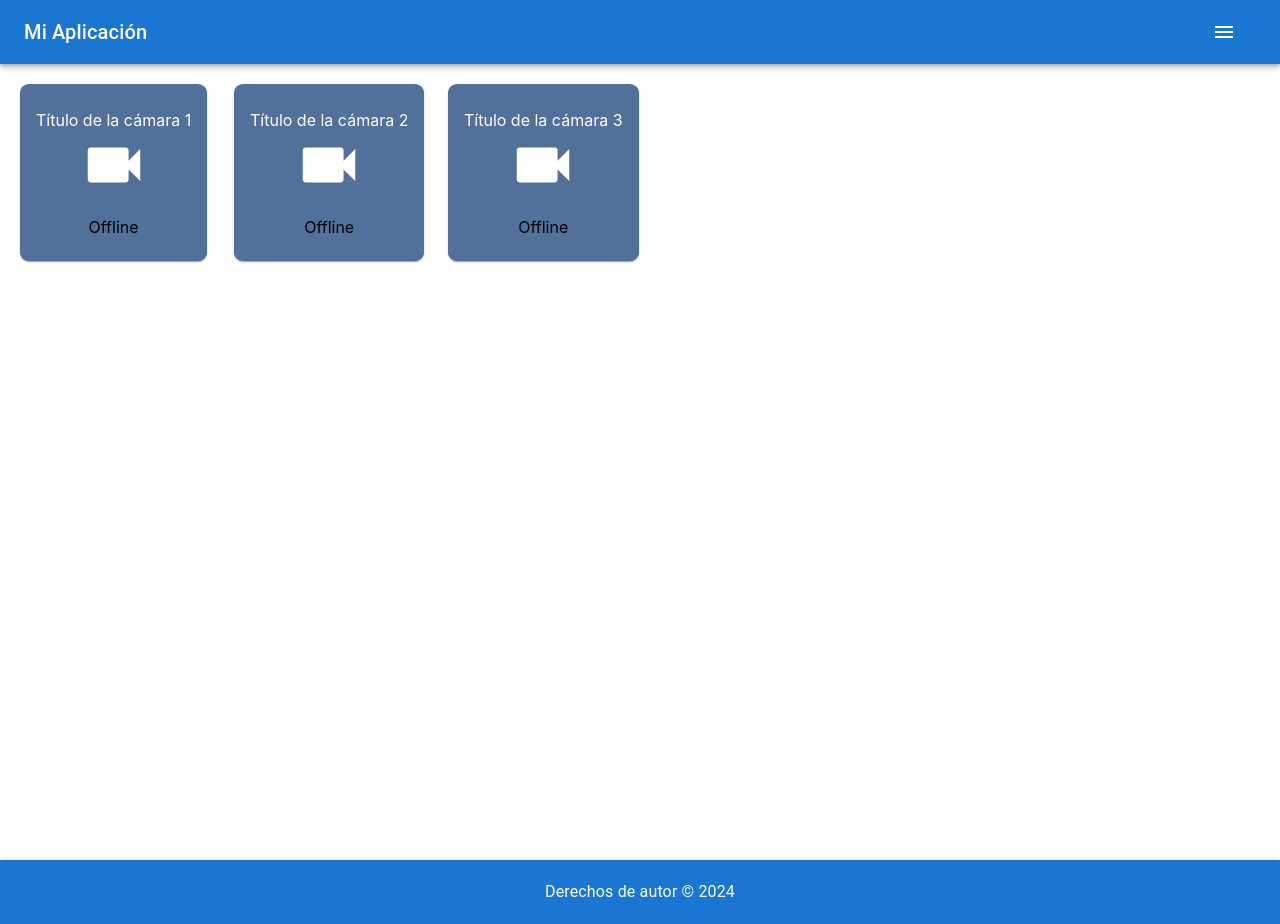
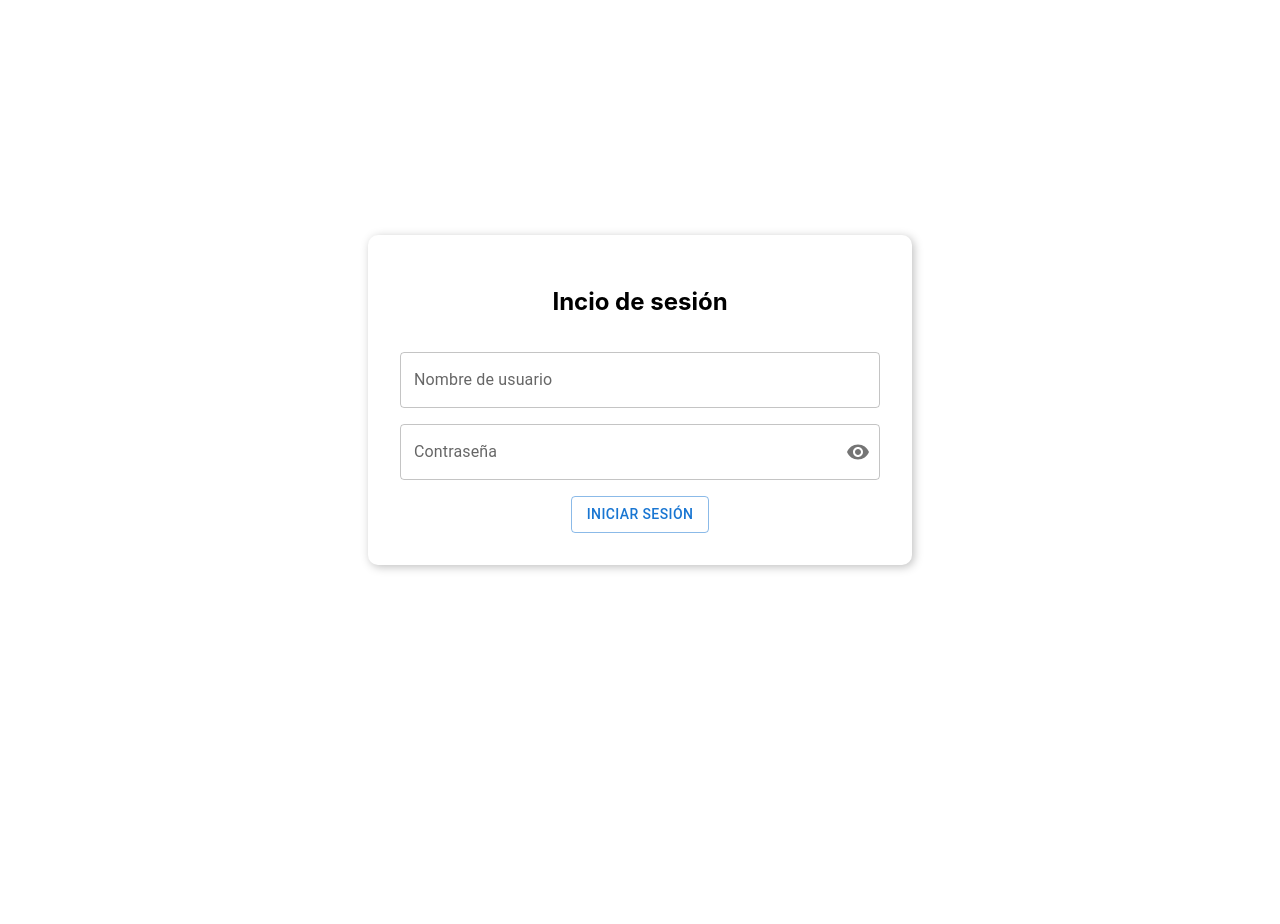
Before and after one commit to TECasistencia/SaaSAssist, a React (Create React App) app: page / in a window 1280 px wide. After the commit the page ends 800 px from the top, so only its background shows below. Built offline with nearby package versions, Linux system fonts and the light colour scheme.

Commit message:
fix: index

```diff
--- a/src/index.js
+++ b/src/index.js
@@ -2,12 +2,12 @@ import React from "react";
 import ReactDOM from "react-dom/client";
 import "./index.css";
 import reportWebVitals from "./reportWebVitals";
-import PageInicio from "./components/PageInicio";
+import App from "./App";
 
 const root = ReactDOM.createRoot(document.getElementById("root"));
 root.render(
   <React.StrictMode>
-    <PageInicio />
+    <App />
   </React.StrictMode>
 );
 
```
